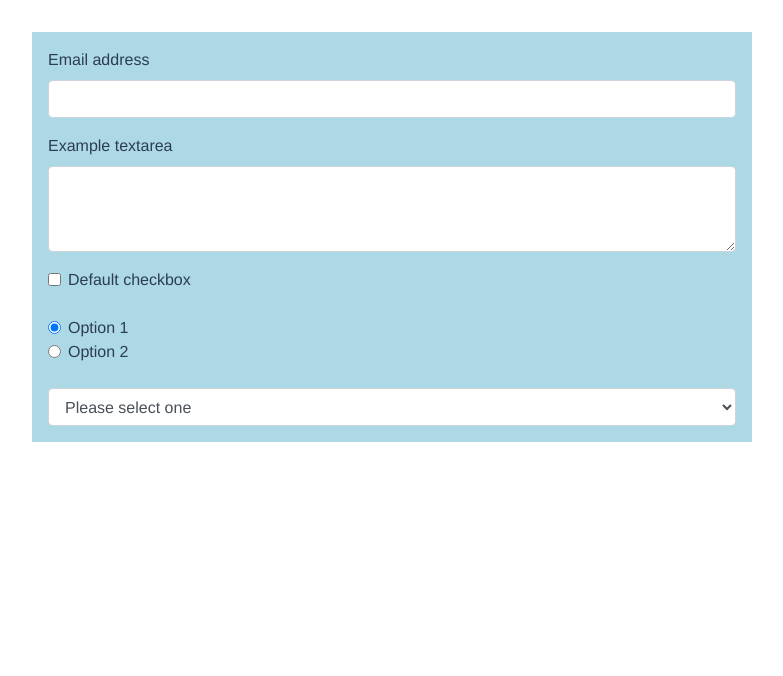
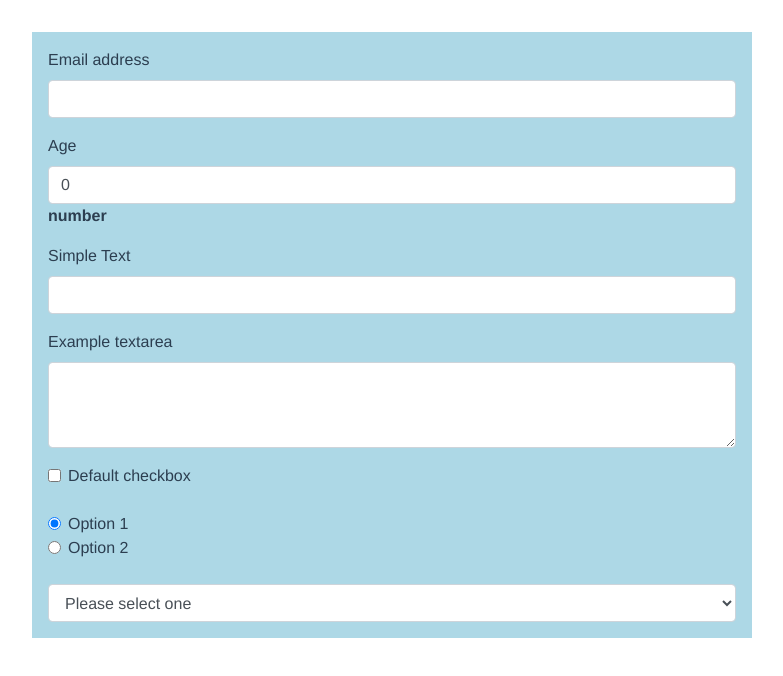
Before and after one commit to Andrew0914/vue-course, a Vue app in the folder form-binding/: page / in a window 1280 px wide. Shown: the top 676 px of the page, without its empty margins (248-1031 px from the left). Built offline with nearby package versions, Linux system fonts and the light colour scheme.

Commit message:
Using v-model modifiers :pencil2:

```diff
--- a/form-binding/src/components/MyForm.vue
+++ b/form-binding/src/components/MyForm.vue
@@ -6,10 +6,22 @@
       <input type="email" class="form-control" v-model="email" value="andrew@bunsan.io"/>
     </div>
 
+    <div class="form-group">
+      <label>Age</label>
+      <input type="number" class="form-control" v-model.number="age"/>
+      <b>{{ ageType }}</b>
+    </div>
+
+
+    <div class="form-group">
+      <label>Simple Text</label>
+      <input type="text" class="form-control" v-model.trim="simpleText"/>
+    </div>
+
     <!--TEXTAREA-->
     <div class="form-group">
       <label>Example textarea</label>
-      <textarea class="form-control"  rows="3" v-model="text">{{ message }}</textarea>
+      <textarea class="form-control"  rows="3" v-model.lazy="text"></textarea>
     </div>
 
     <!--CHECKBOX-->
@@ -65,7 +77,13 @@ export default {
       check: false,
       option: 'option1',
       fruit:'',
-      message:'HELLO WORLD'
+      age:0,
+      simpleText: ''
+    }
+  },
+  computed:{
+    ageType(){
+      return typeof this.age
     }
   }
 };
```
